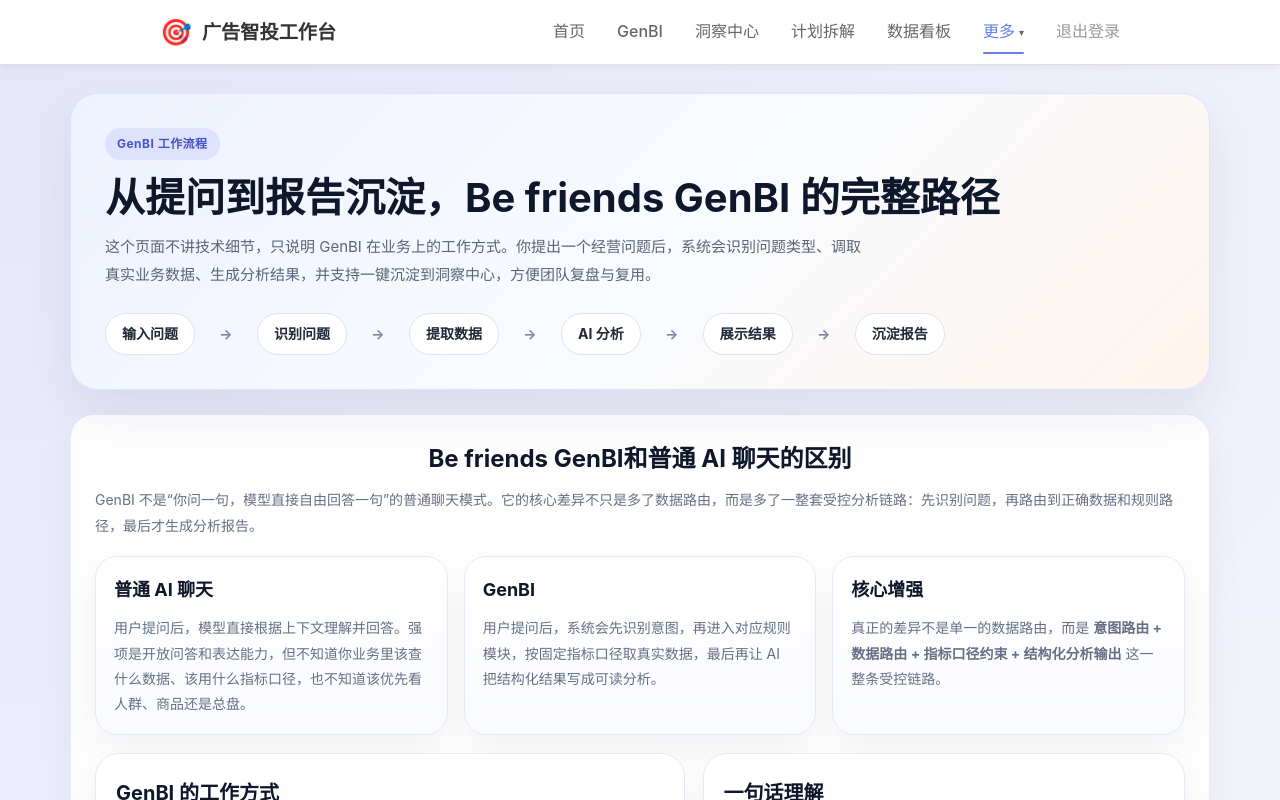
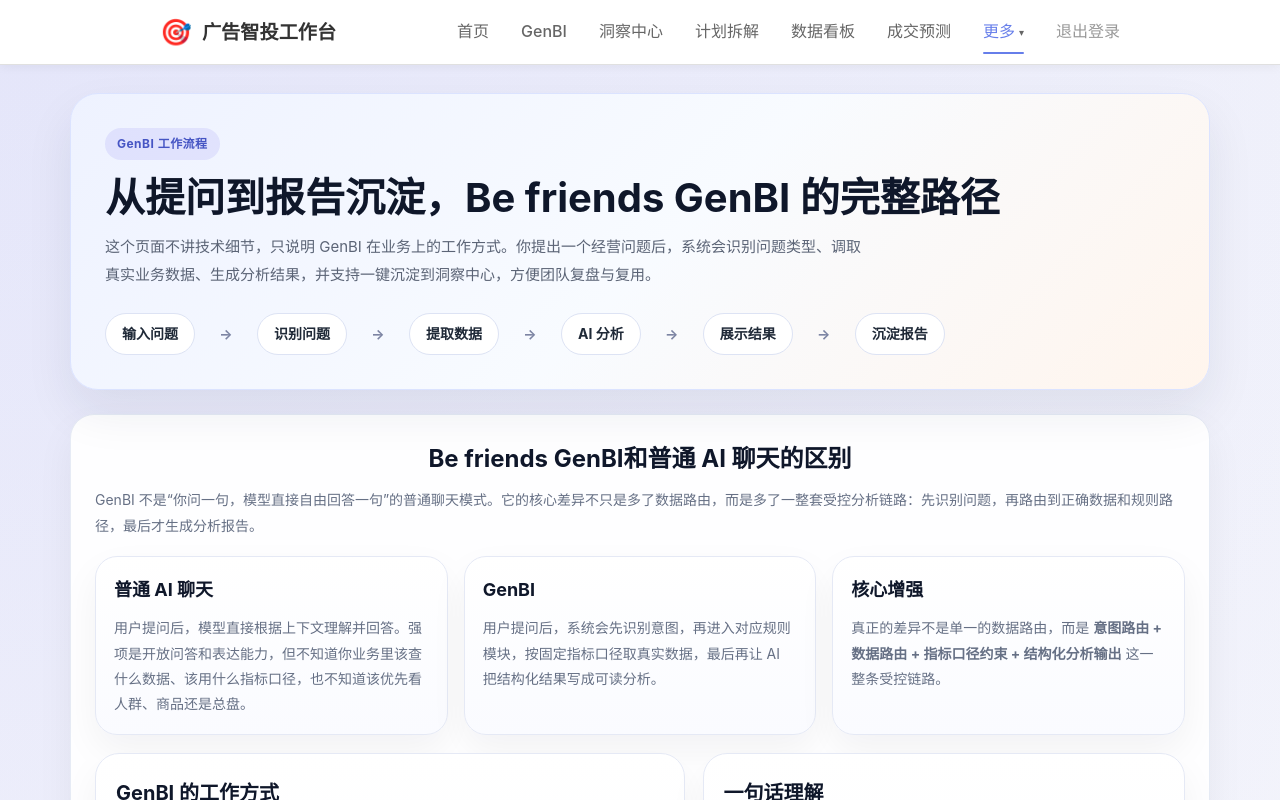
Before and after one commit to zongjianhu39-crypto/guanggaozhitou, a website: page genbi-workflow.html in a window 1280 px wide. Shown: the top 800 px of the page. Drawn offline with Linux system fonts and the light colour scheme; sample sign-in values are in the browser's storage.

Commit message:
update website

```diff
--- a/genbi-workflow.html
+++ b/genbi-workflow.html
@@ -541,6 +541,7 @@
                 <li><a href="insights.html" class="nav-link">洞察中心</a></li>
                 <li><a href="plan-dashboard.html" class="nav-link">计划拆解</a></li>
                 <li><a href="supabase-dashboard.html" class="nav-link">数据看板</a></li>
+                <li><a href="conversion-prediction.html" class="nav-link">成交预测</a></li>
                 <li class="nav-item-dropdown">
                     <span class="nav-link active">更多 <span class="nav-dropdown-arrow">▾</span></span>
                     <div class="nav-dropdown" role="menu">
```
Also changed, not shown: metric-rules.html (+1 -0 lines), prompt-admin.html (+1 -0 lines), supabase-dashboard.html (+1 -0 lines).
